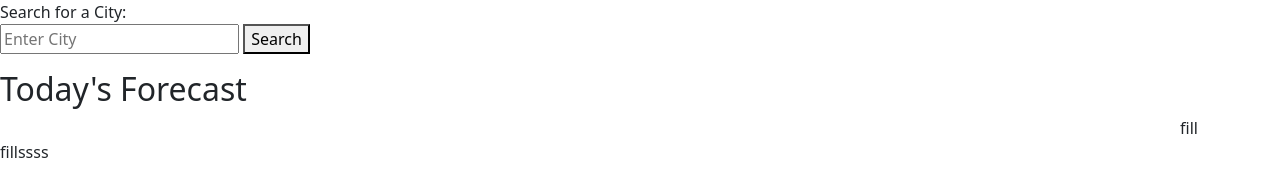
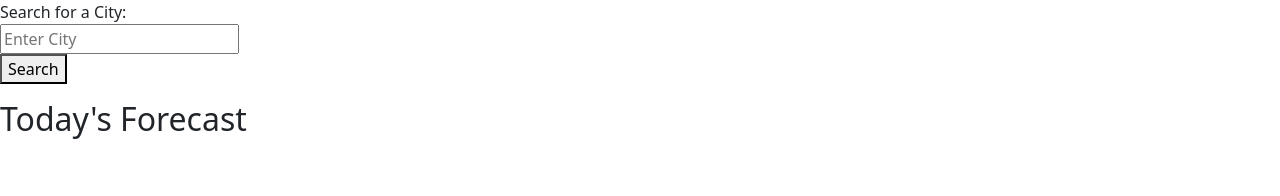
Before and after one commit to dong135790/weather-forecast-dashboard, a plain HTML site: page index.html in a window 1280 px wide. Drawn offline with nearby package versions, Linux system fonts and the light colour scheme.

Commit message:
removed unnecessary html

```diff
--- a/index.html
+++ b/index.html
@@ -18,13 +18,13 @@
         <div class="container"></div>
             <form id="search-form">
                 <label for="search-form">Search for a City:</label> <br>
-                <input type="text" id="search-input" name="search" placeholder="Enter City">
+                <input type="text" id="search-input" name="search" placeholder="Enter City"> <br>
                     <button type="button" id="searchBtn" autocapitalize="words" onclick="geoApi()">Search</button>
             </form>
         <ul id="history"></ul>
     <h2>Today's Forecast</h2>
-    <article id="today" class="container">fill</article>
-    <article id="forecast">fillssss</article>
+    <article id="today" class="container"></article>
+    <article id="forecast"></article>
     <script src="assets/script.js"></script>
     </main>
 
```
